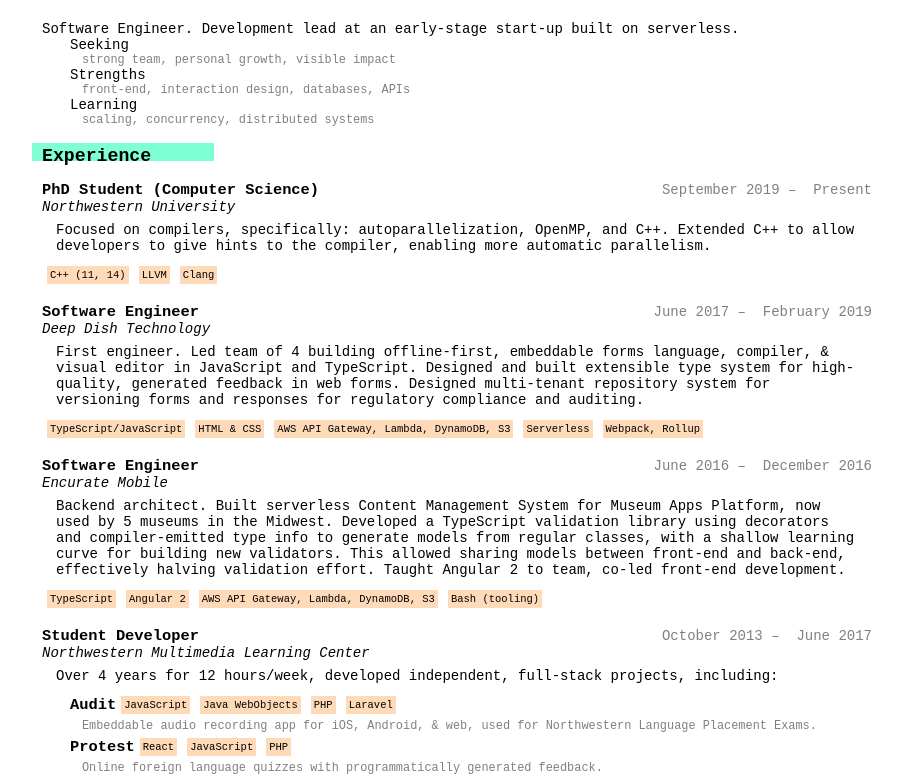
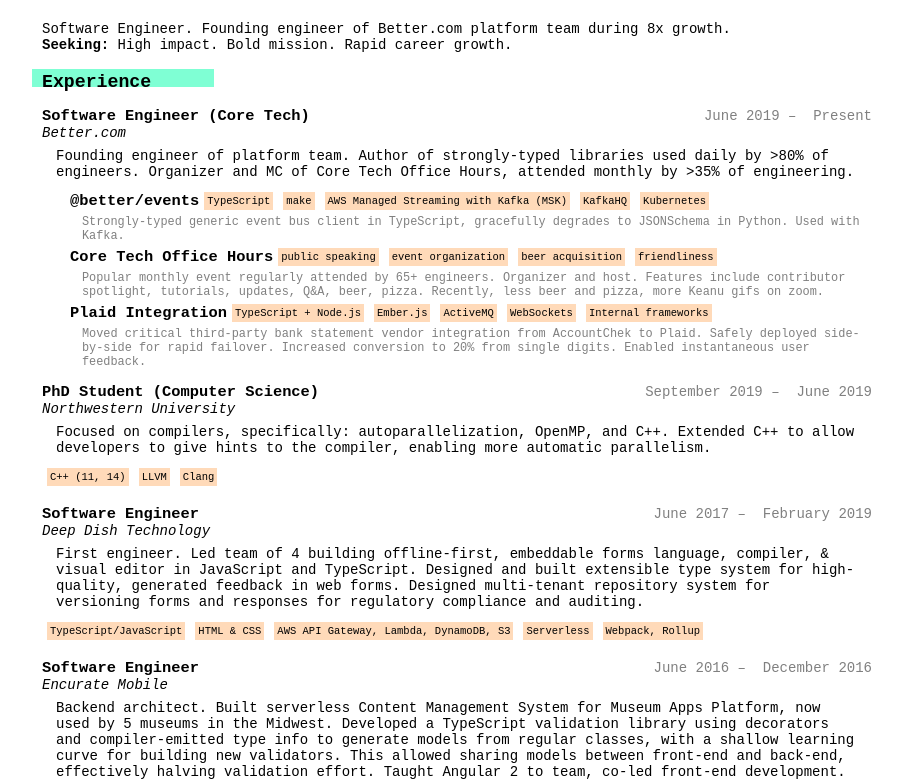
Before and after one commit to fluffywaffles/fluffywaffles.github.io, a website: page index.pug in a window 1280 px wide. Shown: the part 71-855 px from the top of the page, without its empty margins (183-1096 px from the left). Drawn offline with nearby package versions, Linux system fonts and the light colour scheme; files that its build step writes are made by us from their sources.

Commit message:
Resume: 2020-11-16

```diff
--- a/index.pug
+++ b/index.pug
@@ -14,26 +14,75 @@
           a(href="//github.com/fluffywaffles") @fluffywaffles
         li.linkedin
           | LinkedIn:
-          a(href="//linkedin.com/in/skorlir") linkedin.com/in/skorlir
+          a(href="//linkedin.com/in/fluffywaffles") linkedin.com/in/fluffywaffles
     main
       section.statement
         //- Maximum length: ~200 characters
         p
-          | Software Engineer. Development lead at an early-stage start-up
-          | built on serverless.
-        dl.seek-strength-learn
-          dt Seeking
-          dd
-            p.description strong team, personal growth, visible impact
-          dt Strengths
-          dd
-            p.description front-end, interaction design, databases, APIs
-          dt Learning
-          dd
-            p.description scaling, concurrency, distributed systems
+          | Software Engineer. Founding engineer of Better.com platform
+          | team during 8x growth.
+        p
+          strong Seeking:
+          |  High impact. Bold mission. Rapid career growth.
       section.experience
         h2 Experience
         ul.jobs
+          li.better
+            section.title
+              h3 Software Engineer (Core Tech)
+              small.place Better.com
+            section.period
+              time.start June 2019
+              span &nbsp;‒&nbsp;
+              time.end Present
+            p.description
+              | Founding engineer of platform team. Author of
+              | strongly-typed libraries used daily by >80% of engineers.
+              | Organizer and MC of Core Tech Office Hours, attended
+              | monthly by >35% of engineering.
+              dl
+                dt.better-events
+                  strong @better/events
+                  ul.technologies
+                    li TypeScript
+                    li make
+                    li AWS Managed Streaming with Kafka (MSK)
+                    li KafkaHQ
+                    li Kubernetes
+                dd
+                  p.description
+                    | Strongly-typed generic event bus client in
+                    | TypeScript, gracefully degrades to JSONSchema in
+                    | Python. Used with Kafka.
+                dt.office-hours
+                  strong Core Tech Office Hours
+                  ul.technologies
+                    li public speaking
+                    li event organization
+                    li beer acquisition
+                    li friendliness
+                dd
+                  p.description
+                    | Popular monthly event regularly attended by 65+
+                    | engineers. Organizer and host. Features include
+                    | contributor spotlight, tutorials, updates, Q&A,
+                    | beer, pizza. Recently, less beer and pizza, more
+                    | Keanu gifs on zoom.
+                dt.plaid
+                  strong Plaid Integration
+                  ul.technologies
+                    li TypeScript + Node.js
+                    li Ember.js
+                    li ActiveMQ
+                    li WebSockets
+                    li Internal frameworks
+                dd
+                  p.description
+                    | Moved critical third-party bank statement vendor
+                    | integration from AccountChek to Plaid. Safely
+                    | deployed side-by-side for rapid failover. Increased
+                    | conversion to 20% from single digits. Enabled
+                    | instantaneous user feedback.
           li.phd
             section.title
               h3 PhD Student (Computer Science)
@@ -41,7 +90,7 @@
             section.period
               time.start September 2019
               span &nbsp;‒&nbsp;
-              time.end Present
+              time.end June 2019
             p.description
               | Focused on compilers, specifically: autoparallelization,
               | OpenMP, and  C++. Extended C++ to allow developers to give
```
Also changed, not shown: index.html.
